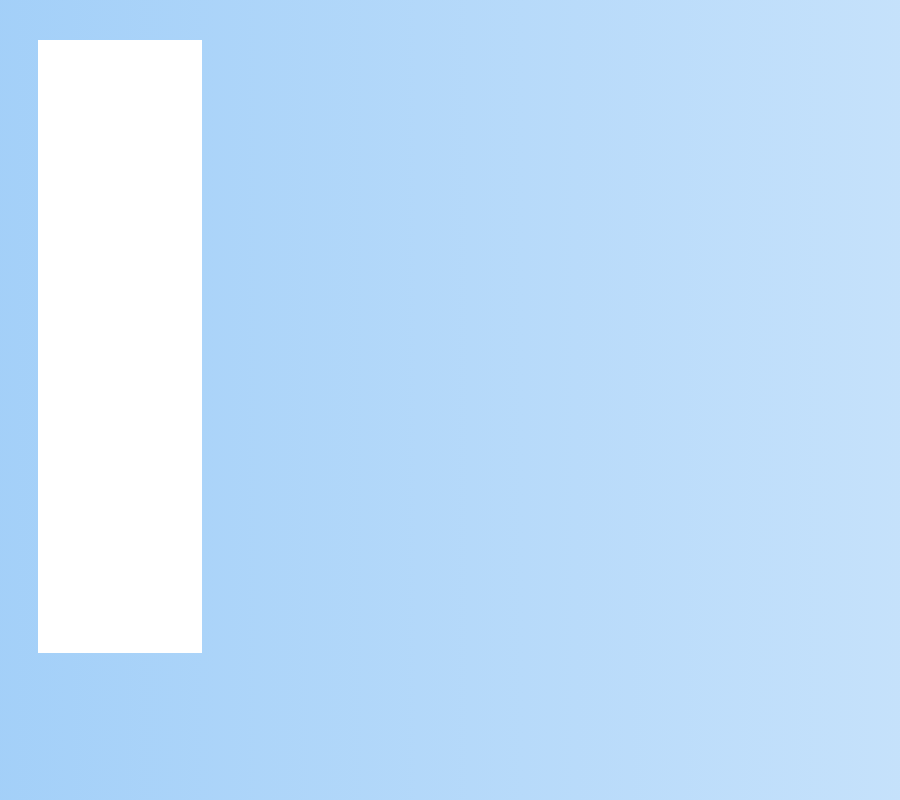
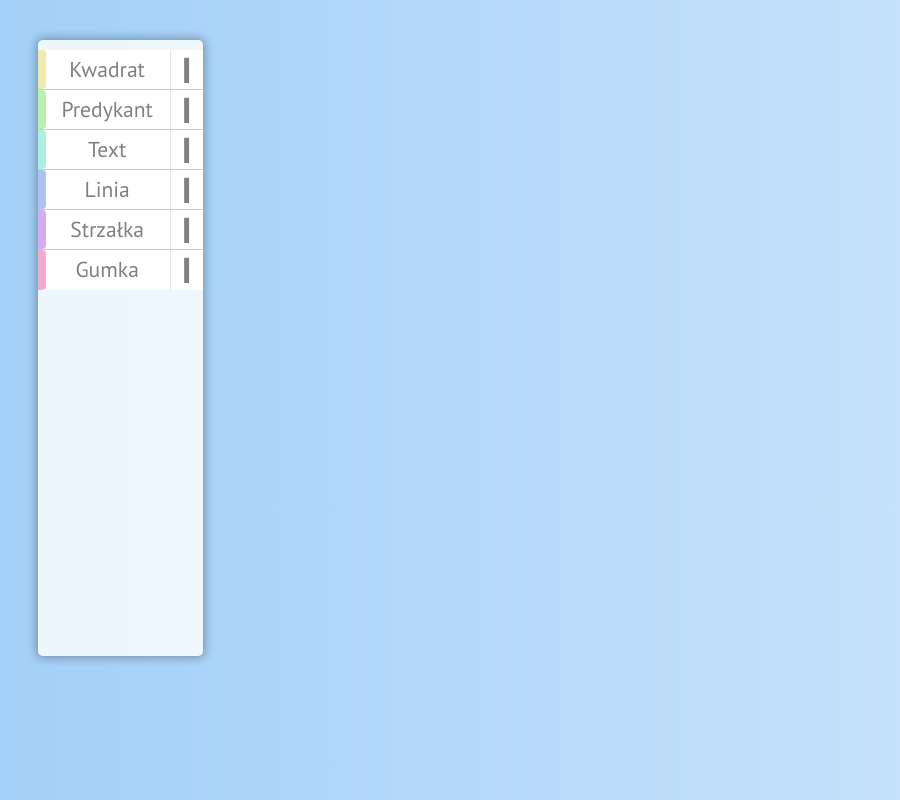
Before and after one commit to Desmord/SchematicGenerator, a website built with webpack: page Dev/Html/index.html in a window 1280 px wide. Shown: the whole page, without its empty margins (90-990 px from the left). Built offline with nearby package versions, Linux system fonts and the light colour scheme.

Commit message:
Add and style tools-menu buttons

```diff
--- a/Dev/Html/index.html
+++ b/Dev/Html/index.html
@@ -12,7 +12,38 @@
 <body>
     <div class="container">
         <div class="tools-menu">
-            menu narzedzi
+            <div class="tool-button" tool="square">
+                <div class="tool-button__hover-background"></div>
+                <div class="tool-button__text">Kwadrat</div>
+                <div class="tool-button__icon">I</div>
+            </div>
+            <div class="tool-button" tool="diamond">
+                <div class="tool-button__hover-background"></div>
+                <div class="tool-button__text">Predykant</div>
+                <div class="tool-button__icon">I</div>
+            </div>
+            <div class="tool-button" tool="text">
+                <div class="tool-button__hover-background"></div>
+                <div class="tool-button__text">Text</div>
+                <div class="tool-button__icon">I</div>
+            </div>
+            <div class="tool-button" tool="line">
+                <div class="tool-button__hover-background"></div>
+                <div class="tool-button__text">Linia</div>
+                <div class="tool-button__icon">I</div>
+            </div>
+            <div class="tool-button" tool="arrow">
+                <div class="tool-button__hover-background"></div>
+                <div class="tool-button__text">Strzałka</div>
+                <div class="tool-button__icon">I</div>
+            </div>
+            <div class="tool-button" tool="eraser">
+                <div class="tool-button__hover-background"></div>
+                <div class="tool-button__text">Gumka</div>
+                <div class="tool-button__icon">I</div>
+            </div>
+                <!-- .tool-button__hover-background+.tool-button__text{Kwadrat}+.tool-button__icon -->
+
         </div>
     </div>
 </body>
--- /dev/null
+++ b/Dev/Sass/Tools-Menu/Tools-Button/toolsButton.scss
@@ -0,0 +1,72 @@
+.tool-button{
+    display: block;
+    position: relative;
+    left: 0px;
+    top:0px;
+    background-color: rgba(255,255,255,1);
+    border-bottom: 1px solid rgba(0,0,0,0.2);
+
+    &:hover{
+        cursor: pointer;
+    }
+
+    &__hover-background{
+        position: absolute;
+        left: 0px;
+        top:0px;
+        width: 5%;
+        height: 100%;
+        border-top-right-radius: 4px;
+        border-bottom-right-radius: 4px;
+        background-color: rgb(199, 77, 77);
+        transition: all 0.3s ease-in-out;
+    }
+
+    &__text{
+        @include flex-box();
+
+        position: relative;
+        left:2%;
+        top: 0px;
+        width: 80%;
+        height: 100%;
+        font-size: 1.2em;
+        font-weight: 300;
+        color: darken($font-color, 50%);
+    }
+
+    &__icon{
+        @include flex-box();
+
+        position: relative;
+        left:80%;
+        top: -100%;
+        width: 20%;
+        height: 100%;
+        font-size: 2em;
+        font-weight: 700;
+        color: darken($font-color, 50%);
+        border-left: 1px solid rgba(0,0,0,0.1);
+    }
+
+}
+
+.tool-button:hover > .tool-button__hover-background{
+    width: 100%;
+}
+
+.tool-button:first-of-type{
+    border-top: none;
+}
+
+.tool-button:last-of-type{
+    border-bottom: none;
+}
+
+@for $i from 1 through 6{
+    .tool-button:nth-child(#{$i}){
+        .tool-button__hover-background{
+            background-color:hsla(55 * $i, 69%, 61.8%,0.5);
+        }
+    }
+}
--- a/Dev/Sass/Tools-Menu/__toolsMenu.scss
+++ /dev/null
@@ -1,4 +0,0 @@
-.tools-menu{
-   grid-area: 'tools-menu';
-   background-color: #fff;
-}
--- /dev/null
+++ b/Dev/Sass/Tools-Menu/toolsMenu.scss
@@ -0,0 +1,16 @@
+.tools-menu{
+   grid-area: 'tools-menu';
+   display: grid;
+   grid-template-columns: 1fr;
+   grid-template-rows: repeat(auto-fit,minmax(25px,40px));
+   // background-color: rgba(150, 150, 150,0.2);
+   background-color: rgba(255,255,255,0.8);
+   border-radius: 5px;
+   box-shadow: 0px 0px 10px 2px rgba(0,0,0,0.3);
+}
+
+.tools-menu:nth-child(1){
+   padding-top: 10px;
+}
+
+@import './Tools-Button/toolsButton.scss'
--- a/Dev/Sass/main.scss
+++ b/Dev/Sass/main.scss
@@ -47,9 +47,20 @@ body{
     "properties-menu properties-menu save-inport-menu",
 }
 
-@import './Tools-Menu/_toolsMenu.scss'
+@media all and (max-width:1400px){
+    body{
+        font-size: $font-size * 0.9;
+    }
+}
 
-// @use './Tools-Menu/toolsMenu.scss';
+@media all and (max-width:1000px){
+    body{
+        font-size: $font-size * 0.65;
+    }
+}
+
+
+@import './Tools-Menu/toolsMenu.scss'
 
 //---------------------------------------------
 // nav{
```
Also changed, not shown: Dev/Css/main.css, 1 other file.
